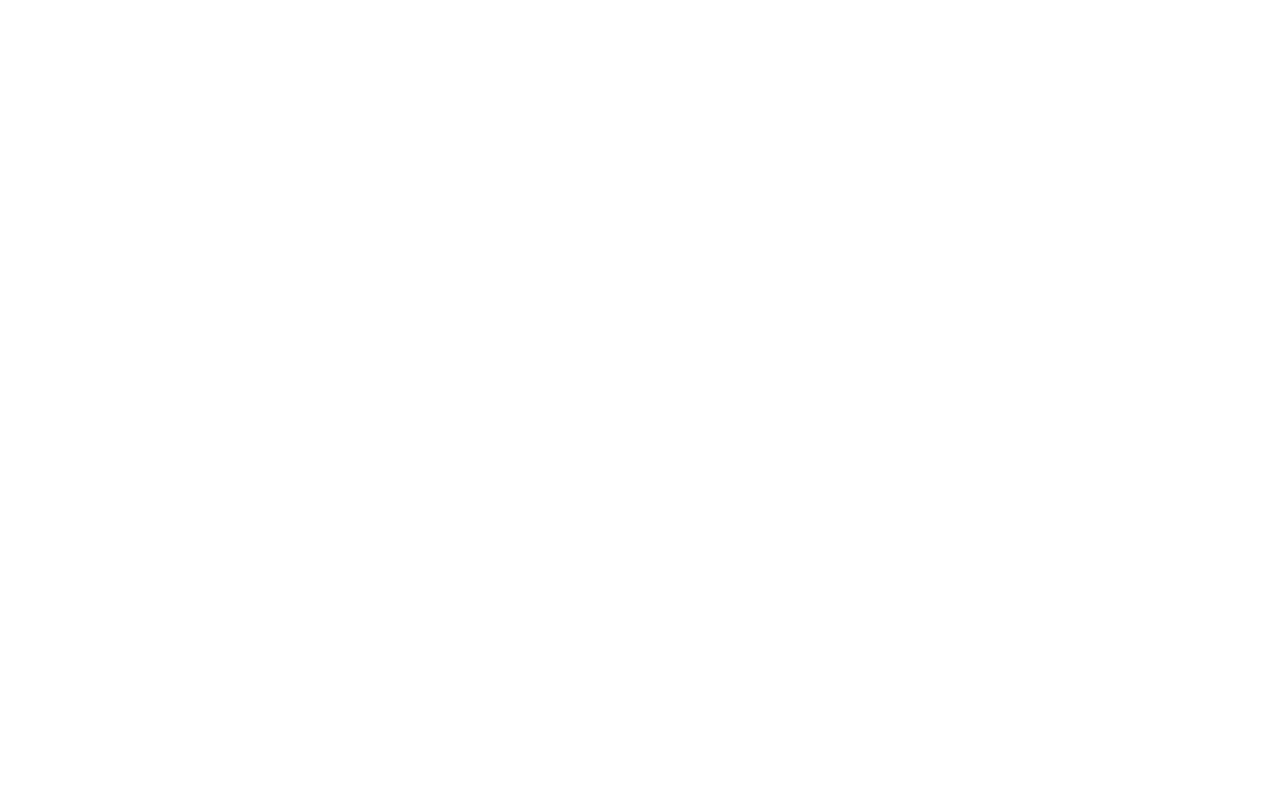
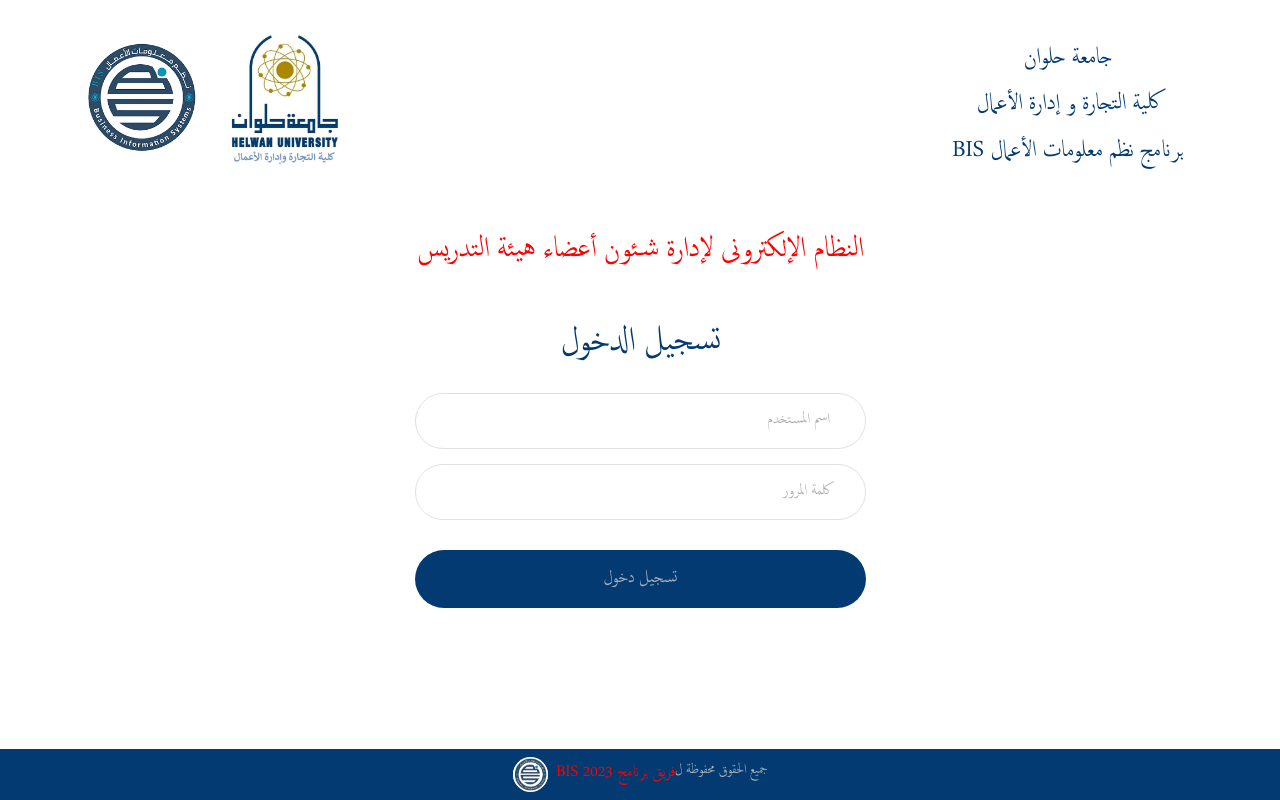
Before and after one commit to EngyEhab/graduationProject, a PHP site: page /index.html in a window 1280 px wide. Before the commit the page is empty. Run offline with PHP 8.4, Linux system fonts and the light colour scheme; some libraries are stand-ins or nearby versions.

Commit message:
login page

```diff
--- a/css/style.css
+++ b/css/style.css
@@ -1,7 +1,18 @@
+/* colores used in design */
+:root
+{
+    --main-title:#f00;
+    --main-text:#023A71;
+    --subtext:#AAB2BA;
+}
+
+/* font used in design */
 @font-face {
     font-family: "typesetting";
     src: url(../webfonts/Arabic\ Typesetting\ Regular.ttf);
 }
+
+/* start general style */
 *
 {
     font-family: "typesetting";
@@ -10,3 +21,95 @@
     box-sizing: border-box;
     direction: rtl;
 }
+.mainTitle
+{
+    color:var(--main-title,#f00)
+}
+.mainText
+{
+    color:var(--main-text,#023A71)
+}
+.subtext
+{
+    color:var(--subtext,#AAB2BA)
+}
+
+::placeholder
+{
+    color: var(--subtext , #AAB2BA);
+    opacity: 0.5 !important;
+    font-size:1.3rem;
+    padding-right: 20px;
+}
+/* end general style */
+
+
+/* start login page header */
+
+.programLogo img , .FacultyLogo img
+{
+    width:75%;
+}
+@media (max-width:720px) {
+        .programLogo img , .FacultyLogo img
+        {
+            width:100%;
+        }
+}
+/* end login page header */
+
+/* start login form */
+.login h3
+{
+    font-size: 3rem;
+    margin-bottom: 20px;
+}
+.loginInputField
+{
+
+    border-radius: 30px;
+    margin-top: 15px;
+    padding: 15px;
+}
+
+.btn-1
+{
+    background-color: var(--main-text,#023A71);
+    margin-top: 30px;
+    border: 1px solid transparent;
+    border-radius: 35px;
+    padding: 10px;
+    font-size: 1.5rem;
+}
+/* end login form */
+
+/* start footer */
+.footer
+{
+    background-color: var(--main-text , #023A71);
+}
+.footer span
+{
+    color: var(--subtext , #AAB2BA);
+    font-size: 1.2rem;
+}
+.footer a
+{
+    text-decoration: none;
+    color: var(--main-title , #f00);
+    font-size: 1.4rem;
+}
+.bisLogo
+{
+    width:35px;
+    height:35px;
+    background-color: #fff;
+    border-radius: 50%;
+}
+
+.bisLogo img
+{
+    width:100%;
+    border-radius: 50%;
+}
+/* end footer */
--- a/index.html
+++ b/index.html
@@ -10,20 +10,62 @@
     <link rel="stylesheet" href="css/style.css">
 </head>
 <body>
+    <!-- start header -->
+    <header class="container py-3">
+        <div class="row align-items-center">
+            <div class="col-lg-3 offset-6 col-md-4 ">
+                <div class="mainTitles text-center pt-4">
+                    <h2 class="mainText">جامعة حلوان</h2>
+                    <h2 class="mainText">كلية التجارة و إدارة الأعمال</h2>
+                    <h2 class="mainText"> برنامج نظم معلومات الأعمال BIS</h2>
+                </div>
+            </div>
+            <div class="col-sm">
+                <img src="images/Facultylogo.jpg" class="w-100" alt="Helwan-LOGO">
+            </div>
+            <div class="col-sm">
+                <img src="images/program.png" class="w-100" alt="BIS-LOGO">
+            </div>
+        </div>
+        <div class="row pt-5">
+            <div class="col-lg-6 text-center mx-auto">
+                <h1 class="mainTitle">النظام الإلكترونى لإدارة شئون أعضاء هيئة التدريس</h1>
+            </div>
+        </div>
+    </header>
+    <!-- end header -->
 
 
+    <!-- start login form -->
+    <div class="container py-3">
+        <div class="row">
+            <div class="col-lg-5  mx-auto text-center">
+                <div class="login">
+                    <h3 class="mainText">تسجيل الدخول</h3>
+                    <form method="" action="" class="loginForm">
+                        <input type="text" class="form-control loginInputField" name=""  required placeholder="اسم المستخدم">
+                        <input type="password" class="form-control loginInputField" name=""  required placeholder="كلمة المرور">
+                        <button type="submit" id="loginBtn" class="btn-1 subtext w-100">تسجيل دخول</button>
+                    </form>
+                </div>
+            </div>
+        </div>
+    </div>
+
+    <!-- end login form -->
 
 
-
-
-
-
-
-
-
-
-
-
+    <!-- start footer -->
+    <footer class="position-fixed bottom-0 start-0 end-0">
+        <div class="footer py-2 d-flex justify-content-center">
+            <span>جميع الحقوق محفوظة ل </span>
+            <a href="#" >فريق برنامج BIS 2023</a>
+            <div class="bisLogo d-flex align-items-center me-2">
+                <img src="images/program.png" alt="BIS-LOGO">
+            </div>
+        </div>
+    </footer>
+    <!-- end footer -->
 
 
     <script src="js/all.min.js"></script>
```
